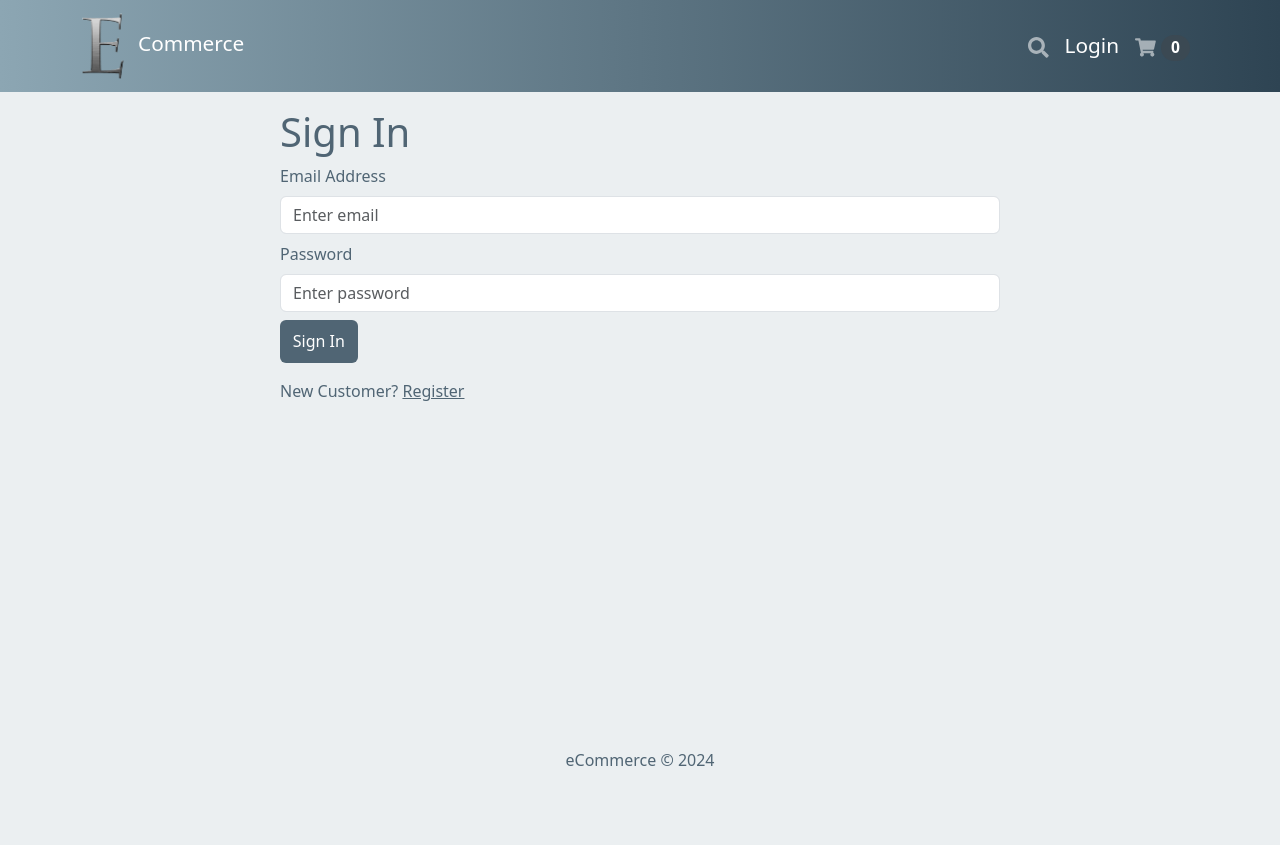
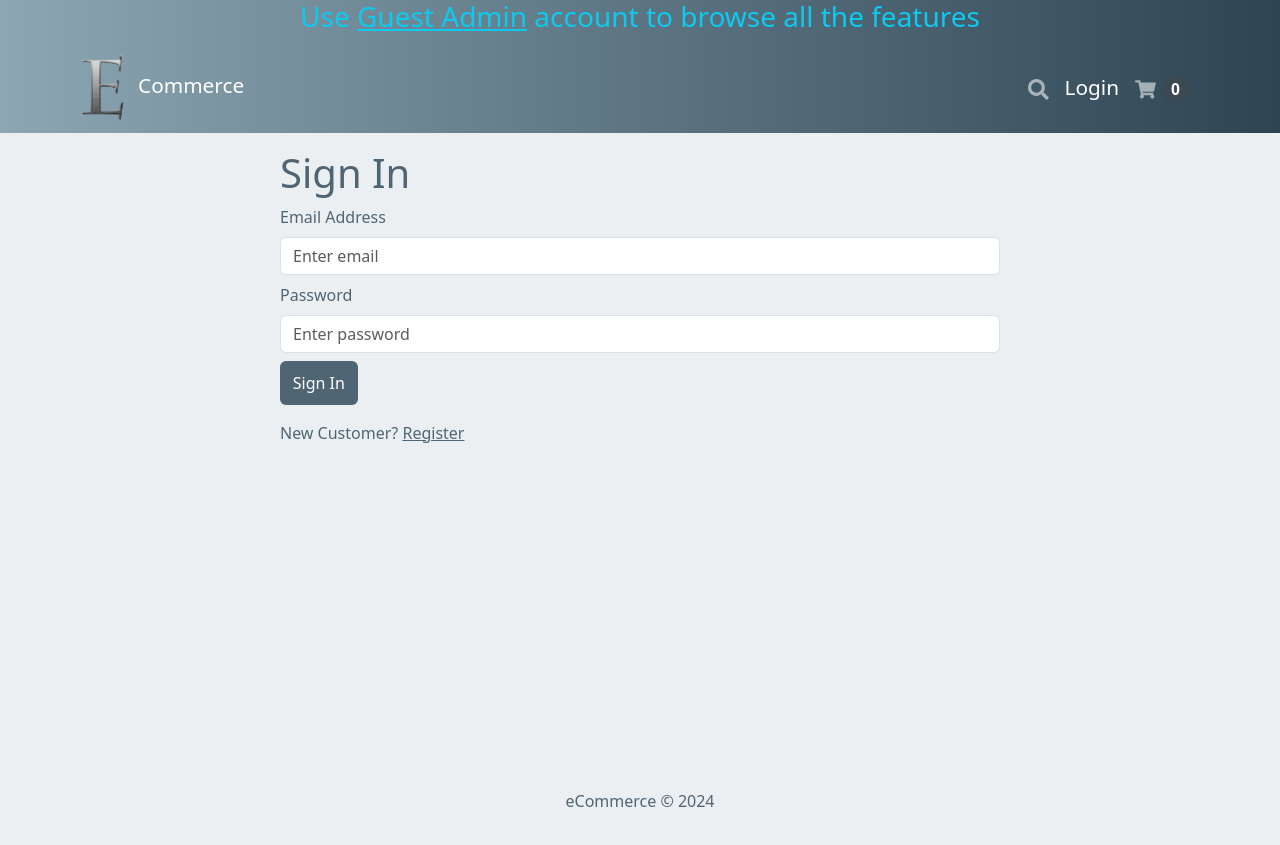
Before and after one commit to ArmanBarseghyan83/eCommerce-MERN, a React (Create React App) app in the folder frontend/: page /login in a window 1280 px wide. Before the commit the page ends 804 px from the top, so only its background shows below. Built offline with nearby package versions, Linux system fonts and the light colour scheme.

Commit message:
Guest Admin link added to navbar

```diff
--- a/frontend/src/assets/styles/index.css
+++ b/frontend/src/assets/styles/index.css
@@ -104,6 +104,15 @@ a:hover {
   font-size: 1.3rem;
 }
 
+.guest-admin {
+  text-decoration: underline;
+  cursor: pointer;
+}
+
+.guest-admin:hover {
+  color: rgb(7, 79, 161)
+}
+
 .brand-text {
   font-size: 1.3rem;
 }
--- a/frontend/src/components/Header.js
+++ b/frontend/src/components/Header.js
@@ -10,6 +10,9 @@ import { logout } from '../slices/authSlice';
 import { resetCart } from '../slices/cartSlice';
 import SearchBox from './SearchBox';
 import logo from '../assets/logo2.png';
+import { useLoginMutation } from '../slices/usersApiSlice';
+import { setCredentials } from '../slices/authSlice';
+import { toast } from "react-toastify";
 
 function Header() {
   const { cartItems } = useSelector((state) => state.cart);
@@ -37,10 +40,32 @@ function Header() {
     setSearchBox((prevState) => !prevState);
   };
 
+  const [login] = useLoginMutation();
+  const guestAdminHandler = async () => {
+    try {
+      const res = await login({
+        email: 'arman@gmail.com',
+        password: '123456',
+      }).unwrap();
+      dispatch(setCredentials({ ...res }));
+    } catch (err) {
+      toast.error(err?.data?.message || err.error);
+    }
+  };
+
   return (
     <header className="nav-header">
+      {!userInfo && (
+        <div className="text-info text-center h3">
+          Use{' '}
+          <span onClick={guestAdminHandler} className="guest-admin">
+            Guest Admin
+          </span>{' '}
+          account to browse all the features
+        </div>
+      )}
       <Navbar variant="dark" expand="md" collapseOnSelect>
-        <Container >
+        <Container>
           <LinkContainer to="/" onClick={setSearchBox.bind(null, false)}>
             <Navbar.Brand>
               <img src={logo} alt="eCommerce" style={{ width: '3.5rem' }} />
@@ -76,9 +101,7 @@ function Header() {
                   to="/login"
                   onClick={setSearchBox.bind(null, false)}
                 >
-                  <Nav.Link>
-                    Login
-                  </Nav.Link>
+                  <Nav.Link>Login</Nav.Link>
                 </LinkContainer>
               )}
               {/* Admin Links */}
```
